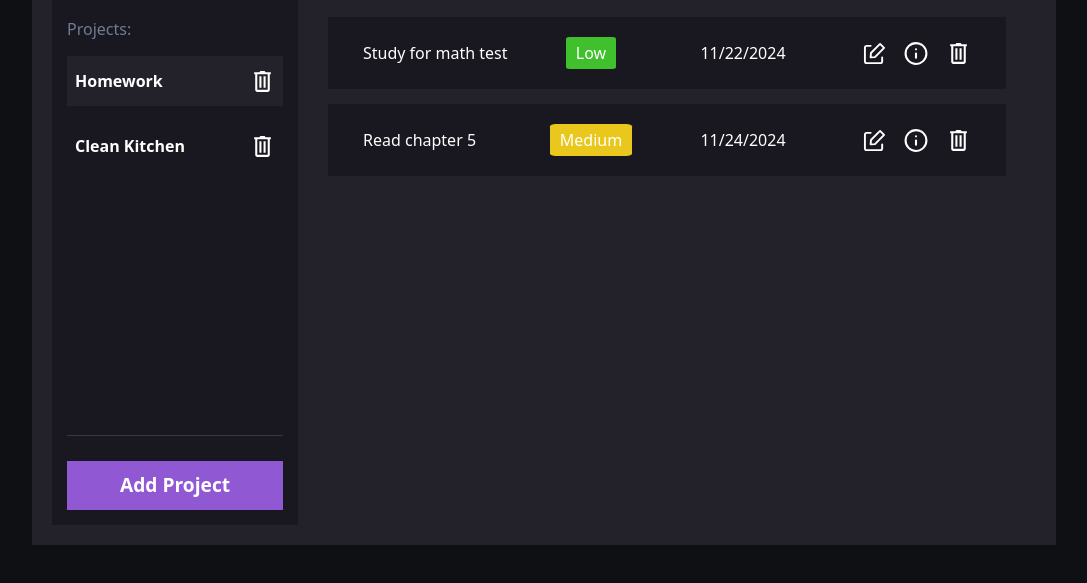
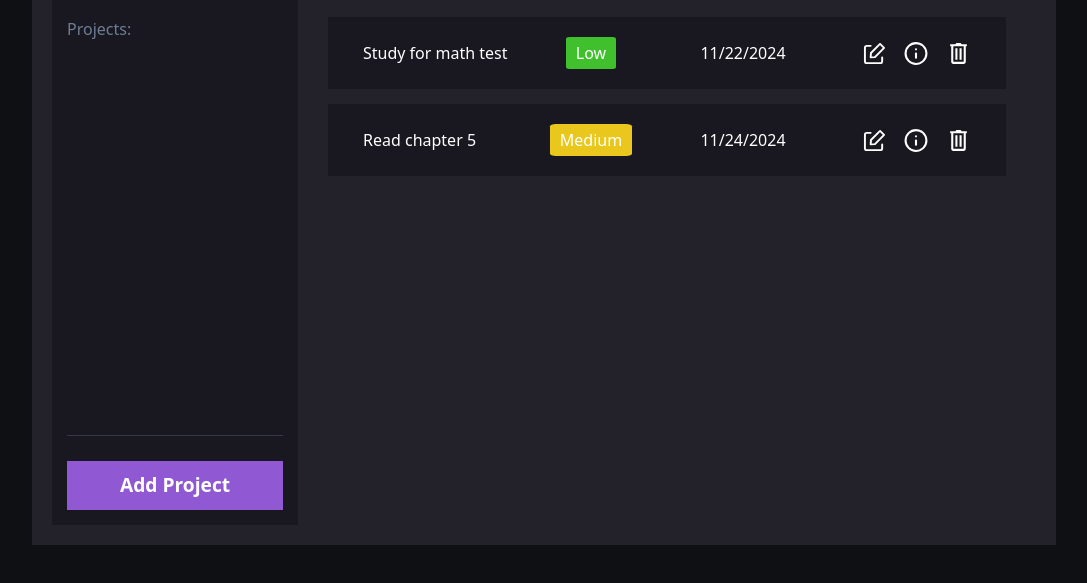
Before and after one commit to sej104/to-do-list, a website built with webpack: page src/template.html in a window 1280 px wide. Shown: the part 175-758 px from the top of the page, without its empty margins (96-1183 px from the left). Built offline with nearby package versions, Linux system fonts and the light colour scheme.

Commit message:
Remove projects from HTML

```diff
--- a/src/template.html
+++ b/src/template.html
@@ -14,14 +14,6 @@
                 </div>
                 <div id="project-container">
                     <h3>Projects:</h3>
-                    <button type="button" class="project active">
-                        <span>Homework</span>
-                        <img src="./images/trash.svg" alt="Trash icon" height="25" width="25">
-                    </button>
-                    <button type="button" class="project">
-                        <span>Clean Kitchen</span>
-                        <img src="./images/trash.svg" alt="Trash icon" height="25" width="25">
-                    </button>
                 </div>
                 <button type="button" id="add-project-btn">Add Project</button>
             </div>
```
